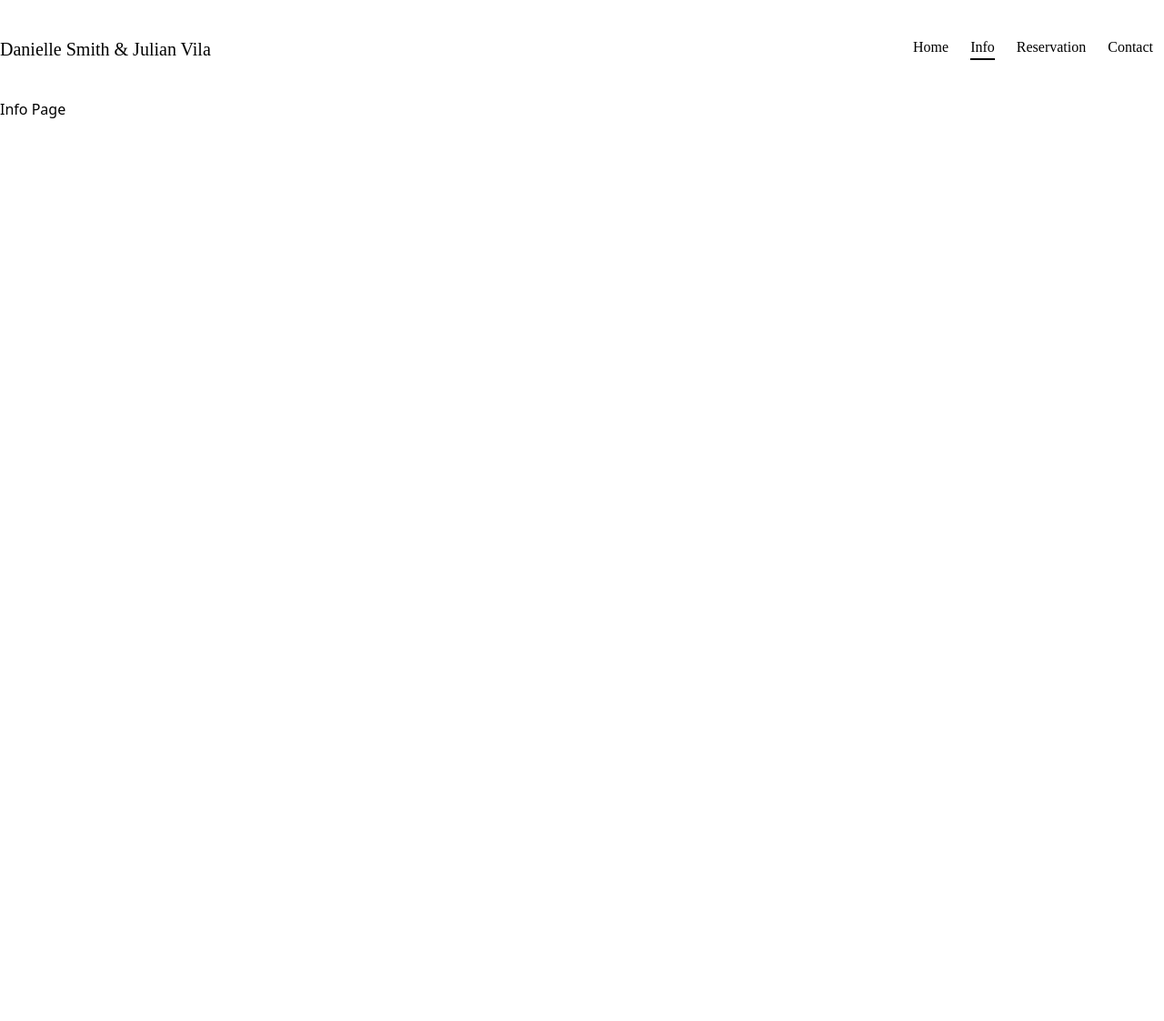
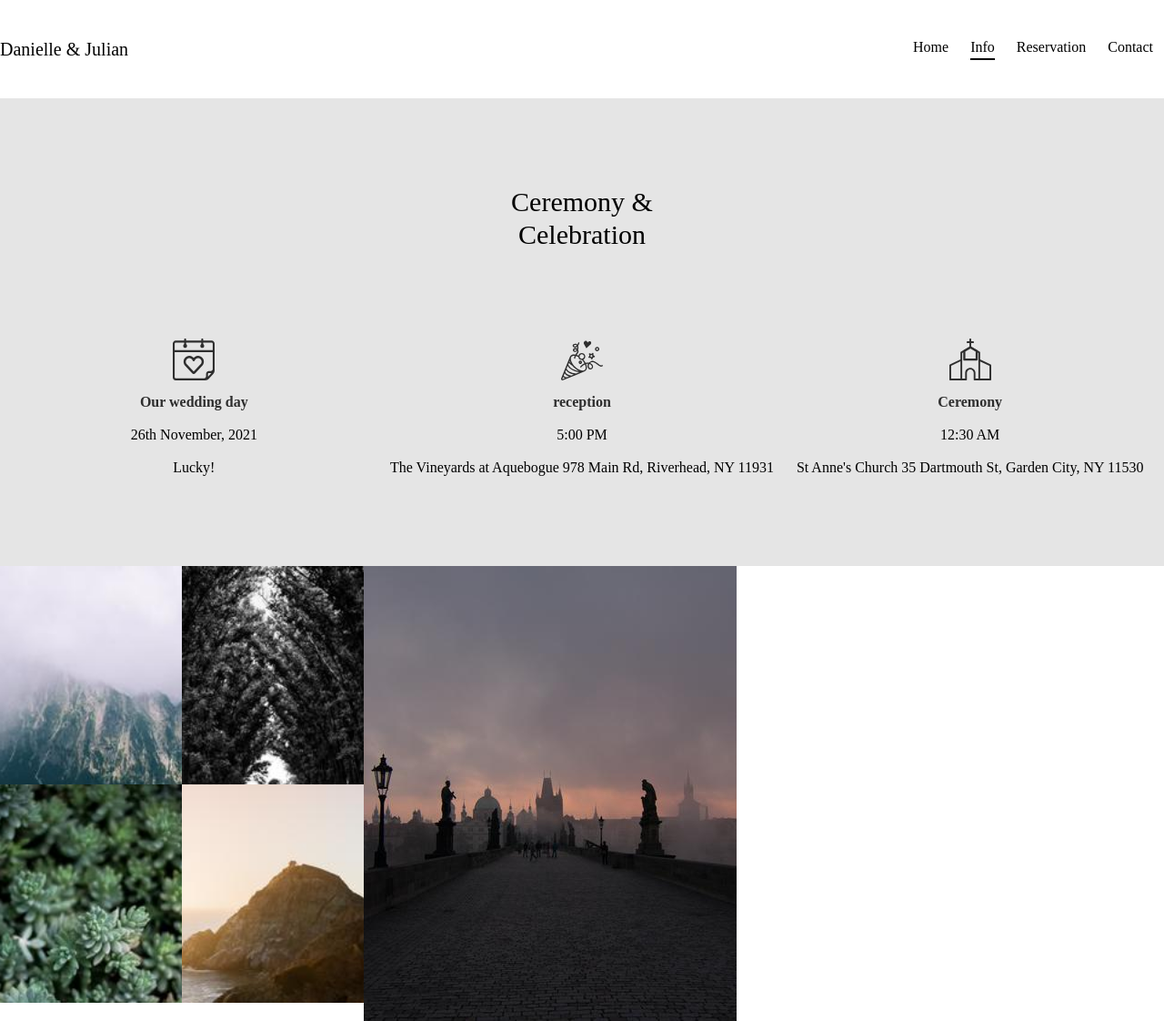
Before and after one commit to vilaj46/gatsby-wedding, a Gatsby site: page /info in a window 1280 px wide. Shown: the whole page at 91% size. Before the commit the page ends 800 px from the top, so only its background shows below. Built offline with nearby package versions, Linux system fonts and the light colour scheme; Gatsby itself is replaced by a stand-in of ours.

Commit message:
Started info page.

```diff
--- /dev/null
+++ b/src/components/infoPage/Information.js
@@ -0,0 +1,36 @@
+import React from "react";
+import { Link } from "gatsby";
+
+import data from "../../data";
+
+export default function Information() {
+  const { infos } = data;
+  return (
+    <section className="ivory pb-24">
+      <div className="container mx-auto" style={{ fontFamily: "Cinzel" }}>
+        <h2 className="text-center text-3xl pt-24 pb-24">
+          Ceremony & {<br />} Celebration
+        </h2>
+        <div
+          className="flex justify-between"
+        >
+          {infos.map((info) => {
+            return <Block info={info} key={info.label} />;
+          })}
+        </div>
+      </div>
+    </section>
+  );
+}
+
+function Block({ info }) {
+  const { label, time, desc, icon } = info;
+  return (
+    <div className="w-1/3">
+      <img src={icon} alt={label} className="block mx-auto" />
+      <h3 className="mt-3 font-bold offBlack text-center">{label}</h3>
+      <p className="mt-3 text-center">{time}</p>
+      <p className="mt-3 text-center">{desc}</p>
+    </div>
+  );
+}
--- /dev/null
+++ b/src/components/infoPage/InformationGallery.js
@@ -0,0 +1,75 @@
+import React from "react";
+import Img from "gatsby-image";
+
+import data from "../../data";
+
+export default function InformationGallery({ images, specialImage }) {
+  const four = getFourImages(images);
+  const { fluid } = specialImage.childImageSharp;
+  return (
+    <section className="flex">
+      <Four images={four} />
+      <div style={{height: "500px", width: "410px"}}>
+      <Img fluid={fluid} />
+      </div>
+    </section>
+  );
+}
+
+function Four({ images }) {
+  const split1 = images.slice(0, images.length / 2);
+  const split2 = images.slice(images.length / 2, images.length);
+  return (
+    <div className="flex">
+      <div>
+        {split1.map((img) => {
+          const { fluid } = img.node.childImageSharp;
+          return (
+            <div
+              style={{
+                maxHeight: "240px",
+                maxWidth: "200px",
+                height: "240px",
+                width: "200px",
+              }}
+              className="overflow-hidden"
+            >
+              <Img fluid={fluid} />
+            </div>
+          );
+        })}
+      </div>
+      <div>
+        {split2.map((img) => {
+          const { fluid } = img.node.childImageSharp;
+          return (
+            <div
+              style={{
+                maxHeight: "240px",
+                maxWidth: "200px",
+                height: "240px",
+                width: "200px",
+              }}
+              className="overflow-hidden"
+            >
+              <Img fluid={fluid} />
+            </div>
+          );
+        })}
+      </div>
+    </div>
+  );
+}
+
+function getFourImages(images) {
+  return images.filter((img) => {
+    try {
+      const { originalName } = img.node.childImageSharp.fluid;
+      if (originalName.includes("ig")) {
+        return img;
+      }
+    } catch {
+      // do nothing
+    }
+  });
+}
--- a/src/components/mainPage/MainImage.js
+++ b/src/components/mainPage/MainImage.js
@@ -8,7 +8,7 @@ export default function MainImage({ image }) {
     return (
         <div className="relative">
             <div className="z-50 text-white absolute left-0 right-0 top-2/4 transform -translate-y-1/2 text-4xl">
-                <p className="text-center text-4xl" style={{fontFamily: "Cinzel Decorative"}}>{bride} {<br />} {<br />} {groom}
+                <p className="text-center text-4xl" style={{fontFamily: "Cinzel Decorative"}}>{bride.first} {<br />} {<br />} {groom.first}
                     <span className="block text-xl">{<br />} {<br />}Are getting married</span>
                     <span className="block text-xl">26th November, 2021 | 11:00 AM</span>
                 </p>
--- a/src/components/mainPage/WeddingDate.js
+++ b/src/components/mainPage/WeddingDate.js
@@ -1,11 +1,11 @@
-import React from "react";
+// import React from "react";
 
-export default function WeddingDate() {
-    return (
-        <section className="mx-auto">
-            <h3 className="text-center">please join us for our wedding celebration on</h3>
-            <h4 className="text-center">November 26, 2022</h4>
-            <div className="text-center">Decoration</div>
-        </section>
-    )
-}
+// export default function WeddingDate() {
+//     return (
+//         <section className="mx-auto">
+//             <h3 className="text-center">please join us for our wedding celebration on</h3>
+//             <h4 className="text-center">November 26, 2022</h4>
+//             <div className="text-center">Decoration</div>
+//         </section>
+//     )
+// }
--- /dev/null
+++ b/src/components/shared/Footer.js
@@ -0,0 +1,17 @@
+import React from "react";
+import { Link } from "gatsby";
+
+import data from "../../data";
+
+export default function Heroes() {
+  const { bride, groom } = data;
+  return (
+    <section
+      className="pt-12 pb-12 mt-12 text-center ivory"
+    >
+      <h2 className="text-3xl" style={{ fontFamily: "Cinzel" }}>
+        {bride.first} & {groom.first}
+      </h2>
+    </section>
+  );
+}
--- a/src/components/shared/Heroes.js
+++ b/src/components/shared/Heroes.js
@@ -6,6 +6,6 @@ import data from "../../data";
 export default function Heroes() {
     const { bride, groom } = data;
     return (
-        <h1 className="text-xl" style={{fontFamily: "Amber Light Font"}}><Link to="/">{bride} & {groom}</Link></h1>
+        <h1 className="text-xl" style={{fontFamily: "Amber Light Font"}}><Link to="/">{bride.first} & {groom.first}</Link></h1>
     )
 }
--- a/src/data/index.js
+++ b/src/data/index.js
@@ -1,22 +1,58 @@
+import church from "../images/icons/church.svg";
+import cracker from "../images/icons/cracker.svg";
+import heart from "../images/icons/heart.svg";
+
 export default {
-    bride: "Danielle Smith",
-    groom: "Julian Vila",
+  bride: {
+    first: "Danielle",
+    last: "Smith",
+  },
+  groom: {
+    first: "Julian",
+    last: "Vila",
+  },
+  ourStory:
+    "Lorem Ipsum is simply dummy text of the printing and typesetting industry. Lorem Ipsum has been the industry's standard dummy text ever since the 1500s, when an unknown printer took a galley of type and scrambled it to make a type specimen book. It has survived not only five centuries, but also the leap into electronic typesetting, remaining essentially unchanged. It was popularised in the 1960s with the release of Letraset sheets containing Lorem Ipsum passages, and more recently with desktop publishing software like Aldus PageMaker including versions of Lorem Ipsum.",
   nav: [
     {
       label: "Home",
-            href: "/"
+      href: "/",
     },
     {
       label: "Info",
-            href: "/info"
+      href: "/info",
     },
     {
       label: "Reservation",
-            href: "/reservation"
+      href: "/reservation",
     },
     {
       label: "Contact",
-            href: "/contact"
-        }
-    ]
-}
+      href: "/contact",
+    },
+  ],
+
+  // Information Page
+  infos: [
+    {
+      label: "Our wedding day",
+      time: "26th November, 2021",
+      desc: "Lucky!",
+      icon: heart,
+    },
+    {
+      label: "reception",
+      time: "5:00 PM",
+      desc: `The Vineyards at Aquebogue
+             978 Main Rd, Riverhead,
+             NY 11931`,
+      icon: cracker,
+    },
+    {
+      label: "Ceremony",
+      time: "12:30 AM",
+      desc: "St Anne's Church 35 Dartmouth St, Garden City, NY 11530",
+      icon: church,
+    },
+  ],
+};
--- a/src/pages/index.js
+++ b/src/pages/index.js
@@ -1,31 +1,34 @@
-import * as React from "react"
-import { graphql } from "gatsby"
+import * as React from "react";
+import { graphql } from "gatsby";
 
 // https://picsum.photos/
 // https://zyro.com/preview/kenzie
 
 // Components
-import NewHeader from "../components/shared/NewHeader"
-import MainImage from "../components/mainPage/MainImage"
-import OurStory from "../components/mainPage/OurStory"
+import NewHeader from "../components/shared/NewHeader";
+import Footer from "../components/shared/Footer";
+import MainImage from "../components/mainPage/MainImage";
+import OurStory from "../components/mainPage/OurStory";
 
 const IndexPage = (props) => {
-
   const { path } = props;
   const { mainImage, ourStoryImage } = props.data;
 
   return (
-    <main className="container mx-auto pt-10">
+    <main className="pt-10">
+      <section className="container mx-auto">
         <NewHeader path={path} />
         <MainImage image={mainImage} />
         <OurStory image={ourStoryImage} />
+      </section>
+      <Footer />
     </main>
-  )
-}
+  );
+};
 
 export const query = graphql`
   query MyQuery {
-        site(siteMetadata: {siteUrl: {}}) {
+    site(siteMetadata: { siteUrl: {} }) {
       id
       siteMetadata {
         siteUrl
@@ -46,6 +49,6 @@ export const query = graphql`
       }
     }
   }
-`
+`;
 
-export default IndexPage
+export default IndexPage;
--- a/src/pages/info.js
+++ b/src/pages/info.js
@@ -1,32 +1,65 @@
-import * as React from "react"
-import Img from "gatsby-image"
-import { graphql } from "gatsby"
+import * as React from "react";
+import { graphql } from "gatsby";
 
 // https://picsum.photos/
 // https://zyro.com/preview/kenzie
 
 // Components
-import NewHeader from "../components/shared/NewHeader"
+import NewHeader from "../components/shared/NewHeader";
+import Information from "../components/infoPage/Information";
+import InformationGallery from "../components/infoPage/InformationGallery";
 
 const InfoPage = (props) => {
   const { path } = props;
+  const { images, specialImage } = props.data;
+  const { edges } = images;
   return (
-    <main className="container mx-auto pt-10">
+    <section className="pt-10">
+      <div className="container mx-auto">
         <NewHeader path={path} />
-        Info Page
-    </main>
-  )
-}
+      </div>
+      <Information />
+      <div className="container mx-auto">
+        <InformationGallery images={edges} specialImage={specialImage}  />
+      </div>
+    </section>
+  );
+};
 
 export const query = graphql`
-    query InfoQuery {
-        site(siteMetadata: {siteUrl: {}}) {
-            id
-            siteMetadata {
-                siteUrl
+  query InfoQuery {
+    site(siteMetadata: { siteUrl: {} }) {
+      id
+      siteMetadata {
+        siteUrl
+      }
+    }
+    images: allFile {
+      edges {
+        node {
+          childImageSharp {
+            fluid(maxWidth: 250, maxHeight: 400, quality: 100) {
+              base64
+              tracedSVG
+              srcWebp
+              srcSetWebp
+              originalImg
+              originalName
+              ...GatsbyImageSharpFluid
             }
+          }
+          relativeDirectory
         }
+      }
     }
-`
+    specialImage: file(relativePath: { regex: "/special.jpg/" }) {
+      childImageSharp {
+        fluid(maxWidth: 410, maxHeight: 500, quality: 100) {
+          ...GatsbyImageSharpFluid
+        }
+      }
+    }
+  }
+`;
 
-export default InfoPage
+export default InfoPage;
--- a/src/styles/global.css
+++ b/src/styles/global.css
@@ -4,3 +4,11 @@
 
 @import url("../fonts/amberLight/stylesheet.css");
 @import url("../fonts/cinzel/stylesheet.css");
+
+.ivory {
+    background-color: rgb(229 229 229);
+}
+
+.offBlack {
+    color: rgb(46, 46, 46);
+}
```
Also changed, not shown: src/components/mainPage/OurStory.js (+17 -9 lines), src/images/icons/church.svg (added), src/images/icons/cracker.svg (added), src/images/icons/heart.svg (added), src/images/informationGallery/ig1.jpg (added), src/images/informationGallery/ig2.jpg (added), src/images/informationGallery/ig3.jpg (added), src/images/informationGallery/ig4.jpg (added), src/images/informationGallery/special.jpg (added). Lines whose indentation alone changed are shown as unchanged.
